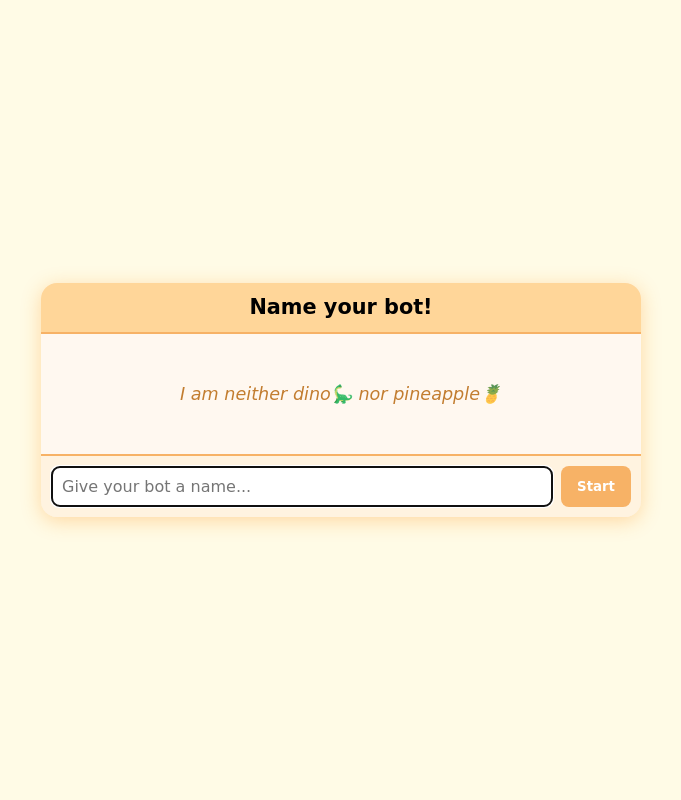
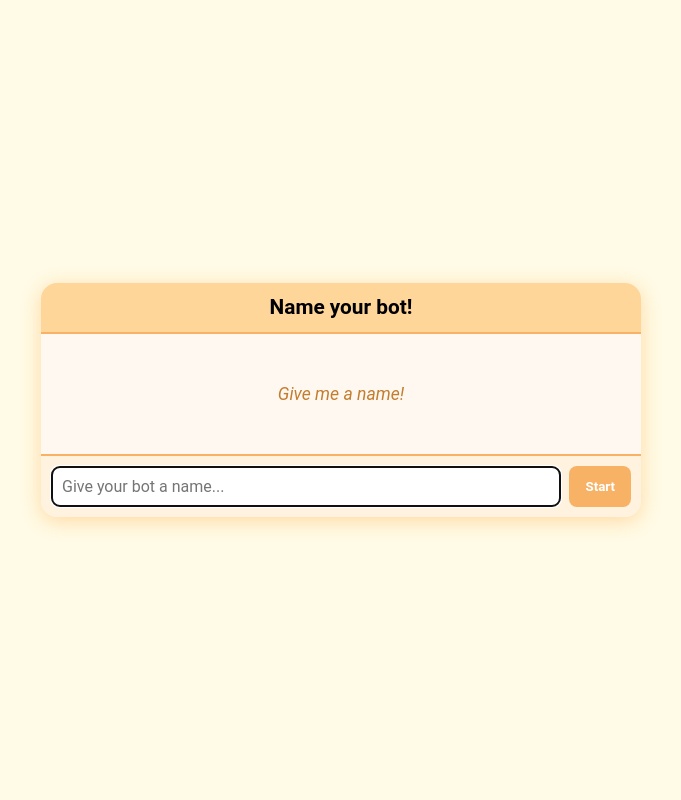
Before and after one commit to zijin-qin/FunFactBot, a Flask app: page / in a window 1280 px wide. Shown: the whole page, without its empty margins (299-980 px from the left). Run offline with Flask 3, Linux system fonts and the light colour scheme.

Commit message:
Change font

```diff
--- a/static/chat.js
+++ b/static/chat.js
@@ -96,7 +96,7 @@ document.addEventListener('DOMContentLoaded', function() {
     const messagesDiv = document.getElementById("messages");
 
     // Add naming prompt initially
-    messagesDiv.innerHTML = `<div class="naming-prompt">I am neither dino🦕 nor pineapple🍍</div>`;
+    messagesDiv.innerHTML = `<div class="naming-prompt">Give me a name!</div>`;
 
     // Enter key support
     input.addEventListener("keypress", function(event) {
--- a/static/style.css
+++ b/static/style.css
@@ -1,5 +1,5 @@
 body {
-    font-family: 'Comic Sans MS', cursive, sans-serif;
+    font-family: 'Roboto', 'Helvetica Neue', Arial, sans-serif;
     background: #fffbe6;
     margin: 0;
     padding: 0;
```
